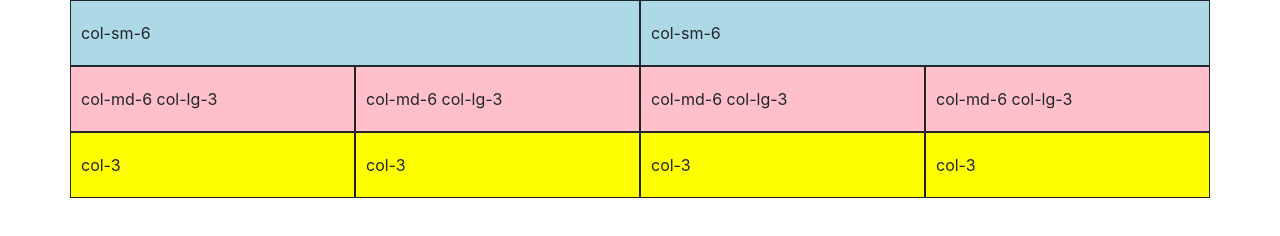
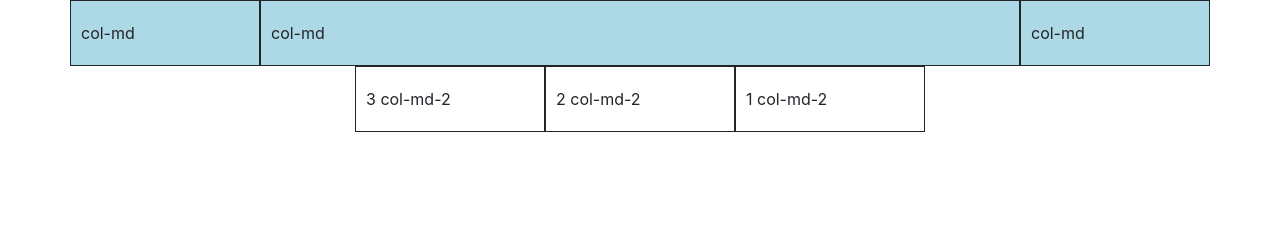
Before and after one commit to Dunridge/bootstrap-tutorial, a plain HTML site: page index.html in a window 1280 px wide. Drawn offline with nearby package versions, Linux system fonts and the light colour scheme.

Commit message:
went through flex grid

```diff
--- a/index.html
+++ b/index.html
@@ -21,20 +21,14 @@
 
     <div class="container">
         <div class="row" style="background: lightblue;">
-            <div class="col-md-6">col-sm-6</div>
-            <div class="col-md-6">col-sm-6</div>
+            <div class="col-md">col-md</div>
+            <div class="col-md-8">col-md</div>
+            <div class="col-md">col-md</div>
         </div>
-        <div class="row" style="background: pink;">
-            <div class="col-md-6 col-lg-3">col-md-6 col-lg-3</div>
-            <div class="col-md-6 col-lg-3">col-md-6 col-lg-3</div>
-            <div class="col-md-6 col-lg-3">col-md-6 col-lg-3</div>
-            <div class="col-md-6 col-lg-3">col-md-6 col-lg-3</div>
-        </div>
-        <div class="row" style="background: yellow;">
-            <div class="col-3">col-3</div>
-            <div class="col-3">col-3</div>
-            <div class="col-3">col-3</div>
-            <div class="col-3">col-3</div>
+        <div class="row justify-content-md-center">
+            <div class="col-md-2 order-3">1 col-md-2</div>
+            <div class="col-md-2 order-2">2 col-md-2</div>
+            <div class="col-md-2 order-1">3 col-md-2</div>
         </div>
     </div>
 
```
